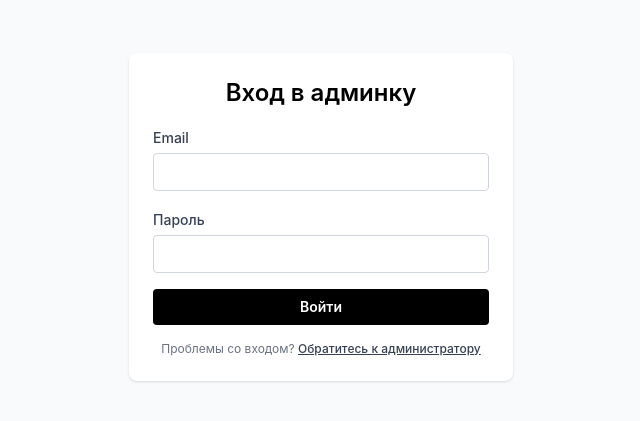
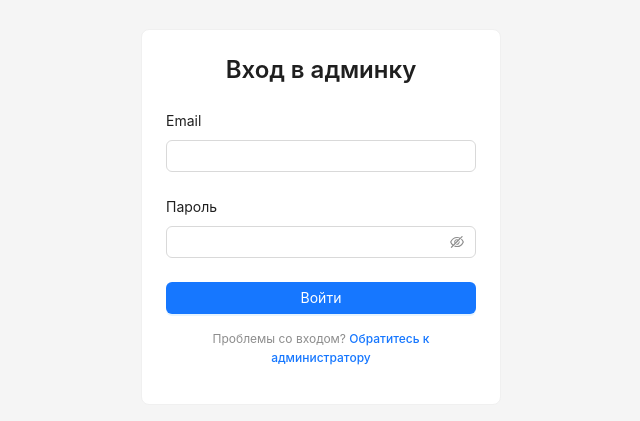
Before and after one commit to g00seberry/stupidCmsPanel, a React (Vite) app: page /login in a window 1280 px wide. Shown: the part 183-604 px from the top of the page, without its empty margins (319-959 px from the left). Built offline with nearby package versions, Linux system fonts and the light colour scheme.

Commit message:
Integrate Ant Design components into the application; replace Tailwind CSS with Ant Design for styling, and update the LoginPage and EntriesListPage to utilize Ant Design components. Remove Tailwind CSS configuration files and dependencies.

```diff
--- a/package.json
+++ b/package.json
@@ -17,14 +17,12 @@
   },
   "devDependencies": {
     "@eslint/js": "^9.39.1",
-    "@tailwindcss/postcss": "^4.1.17",
     "@testing-library/jest-dom": "^6.6.3",
     "@testing-library/react": "^16.1.0",
     "@testing-library/user-event": "^14.5.2",
     "@types/node": "^22.10.1",
     "@typescript-eslint/eslint-plugin": "^8.46.3",
     "@typescript-eslint/parser": "^8.46.3",
-    "autoprefixer": "^10.4.21",
     "eslint": "^9.39.1",
     "eslint-config-prettier": "^10.1.8",
     "eslint-plugin-prettier": "^5.5.4",
@@ -34,9 +32,7 @@
     "husky": "^9.1.7",
     "jsdom": "^27.1.0",
     "lint-staged": "^15.4.3",
-    "postcss": "^8.5.6",
     "prettier": "^3.6.2",
-    "tailwindcss": "^4.1.17",
     "typescript": "~5.9.3",
     "typescript-eslint": "^8.46.3",
     "vite": "^7.1.7",
@@ -46,6 +42,7 @@
     "@types/react": "^19.2.2",
     "@types/react-dom": "^19.2.2",
     "@vitejs/plugin-react": "^5.1.0",
+    "antd": "^5.28.0",
     "axios": "^1.13.2",
     "mobx": "^6.15.0",
     "mobx-react-lite": "^4.1.1",
--- a/postcss.config.js
+++ /dev/null
@@ -1,6 +0,0 @@
-export default {
-  plugins: {
-    '@tailwindcss/postcss': {},
-    autoprefixer: {},
-  },
-};
--- a/src/main.tsx
+++ b/src/main.tsx
@@ -1,3 +1,5 @@
+import 'antd/dist/reset.css';
+import { App as AntdApp, ConfigProvider } from 'antd';
 import { StrictMode } from 'react';
 import { createRoot } from 'react-dom/client';
 import { BrowserRouter } from 'react-router-dom';
@@ -6,8 +8,18 @@ import '@/styles.css';
 
 createRoot(document.getElementById('app')!).render(
   <StrictMode>
-    <BrowserRouter>
-      <App />
-    </BrowserRouter>
+    <ConfigProvider
+      theme={{
+        token: {
+          colorBgLayout: '#f5f5f5',
+        },
+      }}
+    >
+      <AntdApp>
+        <BrowserRouter>
+          <App />
+        </BrowserRouter>
+      </AntdApp>
+    </ConfigProvider>
   </StrictMode>
 );
--- a/src/pages/EntriesListPage/EntriesListPage.tsx
+++ b/src/pages/EntriesListPage/EntriesListPage.tsx
@@ -1,18 +1,26 @@
+import { Card, Space, Typography } from 'antd';
 import { observer } from 'mobx-react-lite';
 
 export const EntriesListPage = observer(() => {
   return (
-    <div className="space-y-4">
-      <header>
-        <h1 className="text-2xl font-semibold text-gray-900">Страницы</h1>
-        <p className="text-sm text-gray-600">
+    <Space direction="vertical" size="large" style={{ width: '100%' }}>
+      <div>
+        <Typography.Title level={3} style={{ marginBottom: 8 }}>
+          Страницы
+        </Typography.Title>
+        <Typography.Paragraph type="secondary" style={{ marginBottom: 0 }}>
           Список материалов CMS. Реализация загрузки данных появится в отдельной задаче.
-        </p>
-      </header>
-      <div className="rounded border border-dashed border-gray-300 bg-white p-6 text-sm text-gray-500">
-        Здесь будет таблица записей.
+        </Typography.Paragraph>
       </div>
-    </div>
+
+      <Card
+        style={{ borderStyle: 'dashed', borderColor: '#d9d9d9', backgroundColor: '#ffffff' }}
+        styles={{ body: { padding: 24 } }}
+        variant="outlined"
+      >
+        <Typography.Text type="secondary">Здесь будет таблица записей.</Typography.Text>
+      </Card>
+    </Space>
   );
 });
 
--- a/src/pages/LoginPage/LoginPage.tsx
+++ b/src/pages/LoginPage/LoginPage.tsx
@@ -1,18 +1,24 @@
+import { Alert, Button, Card, Form, Input, Typography } from 'antd';
 import { observer } from 'mobx-react-lite';
 import { useEffect, useState } from 'react';
 import { Link, useLocation, useNavigate } from 'react-router-dom';
 import { authStore } from '@/AuthStore';
+import type { ZLoginField } from '@/types/auth';
 import { zLoginDto } from '@/types/auth';
 
 type LocationState = {
   returnTo?: string;
 };
 
+type FormValues = {
+  email: string;
+  password: string;
+};
+
 export const LoginPage = observer(() => {
   const navigate = useNavigate();
   const location = useLocation() as { state?: LocationState };
-  const [email, setEmail] = useState('');
-  const [password, setPassword] = useState('');
+  const [form] = Form.useForm<FormValues>();
   const [validationErrors, setValidationErrors] = useState<Record<string, string>>({});
 
   const returnTo = location.state?.returnTo ?? '/entries';
@@ -22,11 +28,13 @@ export const LoginPage = observer(() => {
     return () => authStore.resetError();
   }, []);
 
-  async function handleSubmit(event: React.FormEvent<HTMLFormElement>) {
-    event.preventDefault();
+  const emailError = validationErrors.email ?? authStore.fieldErrors.email ?? '';
+  const passwordError = validationErrors.password ?? authStore.fieldErrors.password ?? '';
+
+  const handleSubmit = async (values: FormValues) => {
     setValidationErrors({});
 
-    const result = zLoginDto.safeParse({ email, password });
+    const result = zLoginDto.safeParse(values);
 
     if (!result.success) {
       const errors: Record<string, string> = {};
@@ -44,85 +52,108 @@ export const LoginPage = observer(() => {
     if (ok) {
       navigate(returnTo, { replace: true });
     }
-  }
+  };
+
+  const handleValuesChange = (changedValues: Partial<FormValues>) => {
+    const field = Object.keys(changedValues)[0] as keyof FormValues | undefined;
+    if (!field) return;
+
+    setValidationErrors(prev => {
+      if (!prev[field]) {
+        return prev;
+      }
+      const next = { ...prev };
+      delete next[field];
+      return next;
+    });
+
+    if (authStore.fieldErrors[field as ZLoginField]) {
+      const next = { ...authStore.fieldErrors };
+      delete next[field as ZLoginField];
+      authStore.setFieldErrors(next);
+    }
+  };
 
   return (
-    <div className="min-h-screen flex items-center justify-center bg-gray-50 p-6">
-      <form
-        onSubmit={handleSubmit}
-        className="w-full max-w-sm space-y-4 rounded-lg bg-white p-6 shadow"
-        noValidate
+    <div
+      style={{
+        minHeight: '100vh',
+        display: 'flex',
+        alignItems: 'center',
+        justifyContent: 'center',
+        padding: 24,
+        backgroundColor: '#f5f5f5',
+      }}
+    >
+      <Card
+        style={{ width: 360, maxWidth: '100%' }}
+        styles={{ body: { padding: 24 } }}
+        variant="outlined"
       >
-        <h1 className="text-2xl font-semibold text-center">Вход в админку</h1>
+        <Typography.Title level={3} style={{ textAlign: 'center', marginBottom: 24 }}>
+          Вход в админку
+        </Typography.Title>
 
         {authStore.error && (
-          <div
+          <Alert
             role="alert"
-            className="rounded border border-red-200 bg-red-50 px-3 py-2 text-sm text-red-700"
-          >
-            {authStore.error}
-          </div>
+            type="error"
+            message={authStore.error}
+            showIcon
+            style={{ marginBottom: 16 }}
+          />
         )}
 
-        <label className="block space-y-1">
-          <span className="text-sm font-medium text-gray-700">Email</span>
-          <input
-            type="email"
-            value={email}
-            onChange={event => setEmail(event.target.value)}
-            className={`mt-1 w-full rounded border px-3 py-2 text-sm focus:outline-none focus:ring-2 focus:ring-black ${
-              validationErrors.email || authStore.fieldErrors.email
-                ? 'border-red-400'
-                : 'border-gray-300'
-            }`}
-            autoComplete="email"
-            required
-            maxLength={255}
-          />
-          {(validationErrors.email || authStore.fieldErrors.email) && (
-            <span className="text-xs text-red-600">
-              {validationErrors.email || authStore.fieldErrors.email}
-            </span>
-          )}
-        </label>
+        <Form<FormValues>
+          form={form}
+          layout="vertical"
+          onFinish={handleSubmit}
+          onValuesChange={handleValuesChange}
+          initialValues={{ email: '', password: '' }}
+          autoComplete="on"
+          requiredMark={false}
+          noValidate
+        >
+          <Form.Item
+            label="Email"
+            name="email"
+            validateStatus={emailError ? 'error' : undefined}
+            help={emailError || undefined}
+          >
+            <Input type="email" autoComplete="email" maxLength={255} />
+          </Form.Item>
 
-        <label className="block space-y-1">
-          <span className="text-sm font-medium text-gray-700">Пароль</span>
-          <input
-            type="password"
-            value={password}
-            onChange={event => setPassword(event.target.value)}
-            className={`mt-1 w-full rounded border px-3 py-2 text-sm focus:outline-none focus:ring-2 focus:ring-black ${
-              validationErrors.password || authStore.fieldErrors.password
-                ? 'border-red-400'
-                : 'border-gray-300'
-            }`}
-            autoComplete="current-password"
-            required
-            minLength={8}
-          />
-          {(validationErrors.password || authStore.fieldErrors.password) && (
-            <span className="text-xs text-red-600">
-              {validationErrors.password || authStore.fieldErrors.password}
-            </span>
-          )}
-        </label>
+          <Form.Item
+            label="Пароль"
+            name="password"
+            validateStatus={passwordError ? 'error' : undefined}
+            help={passwordError || undefined}
+          >
+            <Input.Password autoComplete="current-password" minLength={8} />
+          </Form.Item>
 
-        <button
-          type="submit"
-          disabled={authStore.pending}
-          className="w-full rounded bg-black px-4 py-2 text-sm font-semibold text-white transition-opacity disabled:cursor-not-allowed disabled:opacity-60"
+          <Button
+            type="primary"
+            htmlType="submit"
+            block
+            loading={authStore.pending}
+            disabled={authStore.pending}
+            aria-label={authStore.pending ? 'Вход…' : 'Войти'}
+          >
+            {authStore.pending ? 'Вход…' : 'Войти'}
+          </Button>
+        </Form>
+
+        <Typography.Paragraph
+          style={{ textAlign: 'center', marginTop: 16, fontSize: 12 }}
+          type="secondary"
         >
-          {authStore.pending ? 'Вход…' : 'Войти'}
-        </button>
-
-        <p className="text-center text-xs text-gray-500">
           Проблемы со входом?{' '}
-          <Link to="#" className="font-medium text-gray-700 underline">
+          <Link to="#" style={{ fontWeight: 500 }}>
             Обратитесь к администратору
           </Link>
-        </p>
-      </form>
+        </Typography.Paragraph>
+      </Card>
     </div>
   );
 });
--- a/src/styles.css
+++ b/src/styles.css
@@ -1,5 +1,3 @@
-@import 'tailwindcss';
-
 body {
   margin: 0;
   font-family:
--- a/src/test/setup.ts
+++ b/src/test/setup.ts
@@ -1 +1,14 @@
 import '@testing-library/jest-dom/vitest';
+
+if (typeof window !== 'undefined' && !window.matchMedia) {
+  window.matchMedia = (query: string) => ({
+    matches: false,
+    media: query,
+    onchange: null,
+    addListener: () => {},
+    removeListener: () => {},
+    addEventListener: () => {},
+    removeEventListener: () => {},
+    dispatchEvent: () => false,
+  });
+}
--- a/src/types/auth.ts
+++ b/src/types/auth.ts
@@ -5,9 +5,8 @@ export type ZLoginField = z.infer<typeof zLoginField>;
 
 export const zLoginDto = z.object({
   email: z
-    .string()
+    .email({ message: 'Некорректный email' })
     .min(1, { message: 'Email обязателен' })
-    .email({ message: 'Некорректный email' })
     .max(255, { message: 'Email не должен превышать 255 символов' }),
   password: z
     .string()
@@ -18,7 +17,7 @@ export type ZLoginDto = z.infer<typeof zLoginDto>;
 
 export const zAuthUser = z.object({
   id: z.number(),
-  email: z.string().email(),
+  email: z.email(),
   name: z.string(),
 });
 export type ZAuthUser = z.infer<typeof zAuthUser>;
--- a/tailwind.config.js
+++ /dev/null
@@ -1,8 +0,0 @@
-/** @type {import('tailwindcss').Config} */
-export default {
-  content: ['./index.html', './src/**/*.{js,ts,jsx,tsx}'],
-  theme: {
-    extend: {},
-  },
-  plugins: [],
-};
```
Also changed, not shown: src/App.tsx (+37 -7 lines), 2 other files (tests, documents, lock files or other folders).
